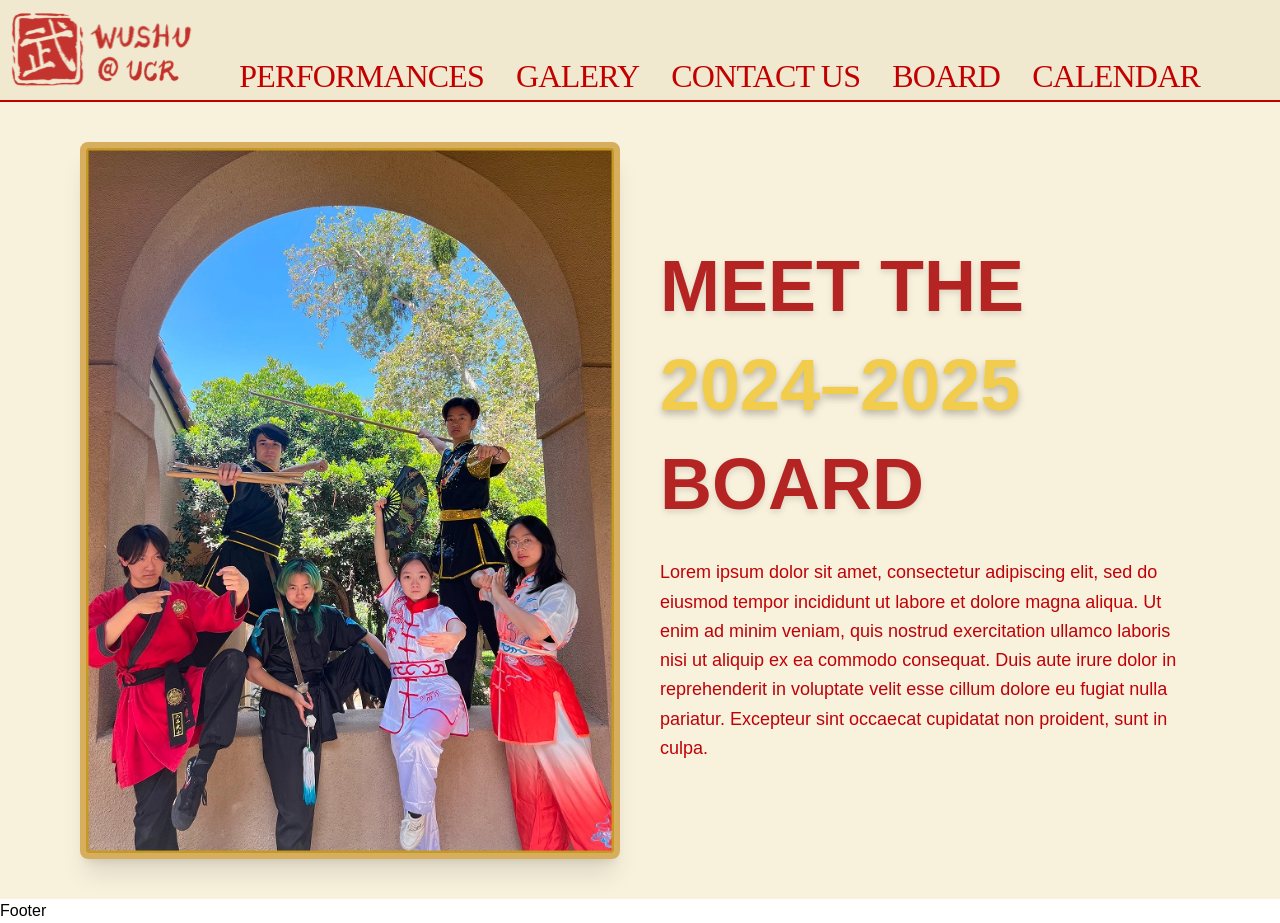
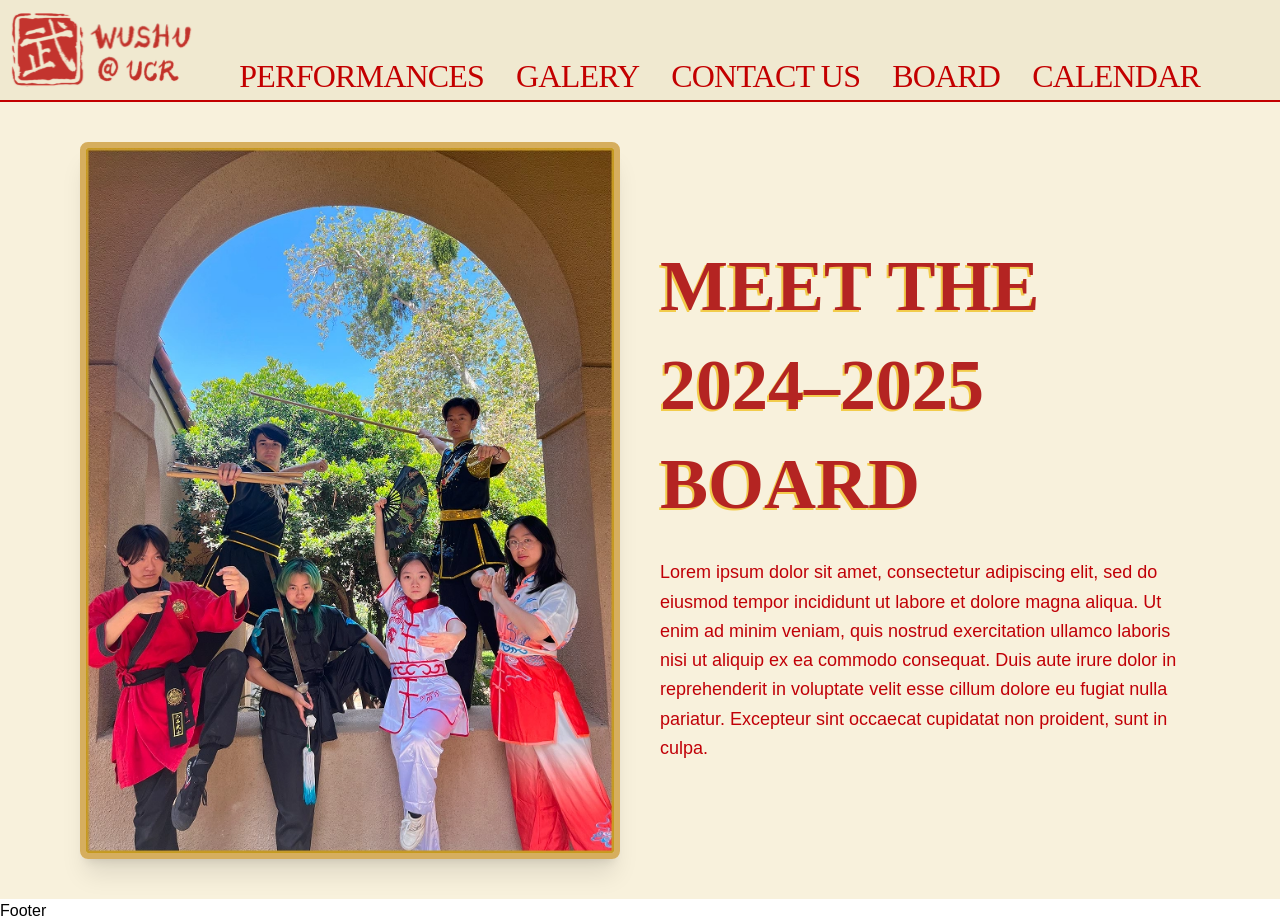
Before and after one commit to acm-ucr/wushu-website, a Next.js app: page / in a window 1280 px wide. Built offline with nearby package versions, Linux system fonts and the light colour scheme; a web font is replaced by a local one.

Commit message:
Update MeetTheBoard.tsx

```diff
--- a/src/components/board/MeetTheBoard.tsx
+++ b/src/components/board/MeetTheBoard.tsx
@@ -3,7 +3,6 @@ import Image from "next/image";
 const MeetTheBoard = () => {
   return (
     <div className="flex w-full flex-col items-center justify-center gap-10 bg-[#f8f1dc] px-6 py-10 md:flex-row md:px-20">
-      {/* Left: Group Image */}
       <div className="w-full md:w-1/2">
         <Image
           src="/images/meet_the_board/meet_the_board.webp"
@@ -14,14 +13,21 @@ const MeetTheBoard = () => {
         />
       </div>
 
-      {/* Right: Title + Paragraph */}
-      <div className="font-playfair w-full text-[#b42422] md:w-1/2">
-        <h2 className="text-4xl leading-snug font-extrabold drop-shadow-md md:text-7xl">
-          MEET THE <br />
-          <span className="text-[#f2cc4c] drop-shadow-lg">2024–2025</span> <br /> BOARD
-        </h2>
+      <div className="w-full md:w-1/2 text-[#b42422]">
+        <div
+          className="text-4xl md:text-7xl font-extrabold leading-snug"
+          style={{
+            fontFamily: "Maragsa",
+            color: "#b42422",
+            textShadow: "-2px 2px 0 #f2cc4c",
+          }}
+        >
+          <div>MEET THE</div>
+          <div>2024–2025</div>
+          <div>BOARD</div>
+        </div>
 
-        <p className="mt-6 text-base leading-relaxed font-medium text-red-700 md:text-lg">
+        <div className="mt-6 text-base leading-relaxed font-medium text-red-700 md:text-lg">
           Lorem ipsum dolor sit amet, consectetur adipiscing elit, sed do
           eiusmod tempor incididunt ut labore et dolore magna aliqua. Ut enim ad
           minim veniam, quis nostrud exercitation ullamco laboris nisi ut
@@ -29,7 +35,7 @@ const MeetTheBoard = () => {
           reprehenderit in voluptate velit esse cillum dolore eu fugiat nulla
           pariatur. Excepteur sint occaecat cupidatat non proident, sunt in
           culpa.
-        </p>
+        </div>
       </div>
     </div>
   );
```
